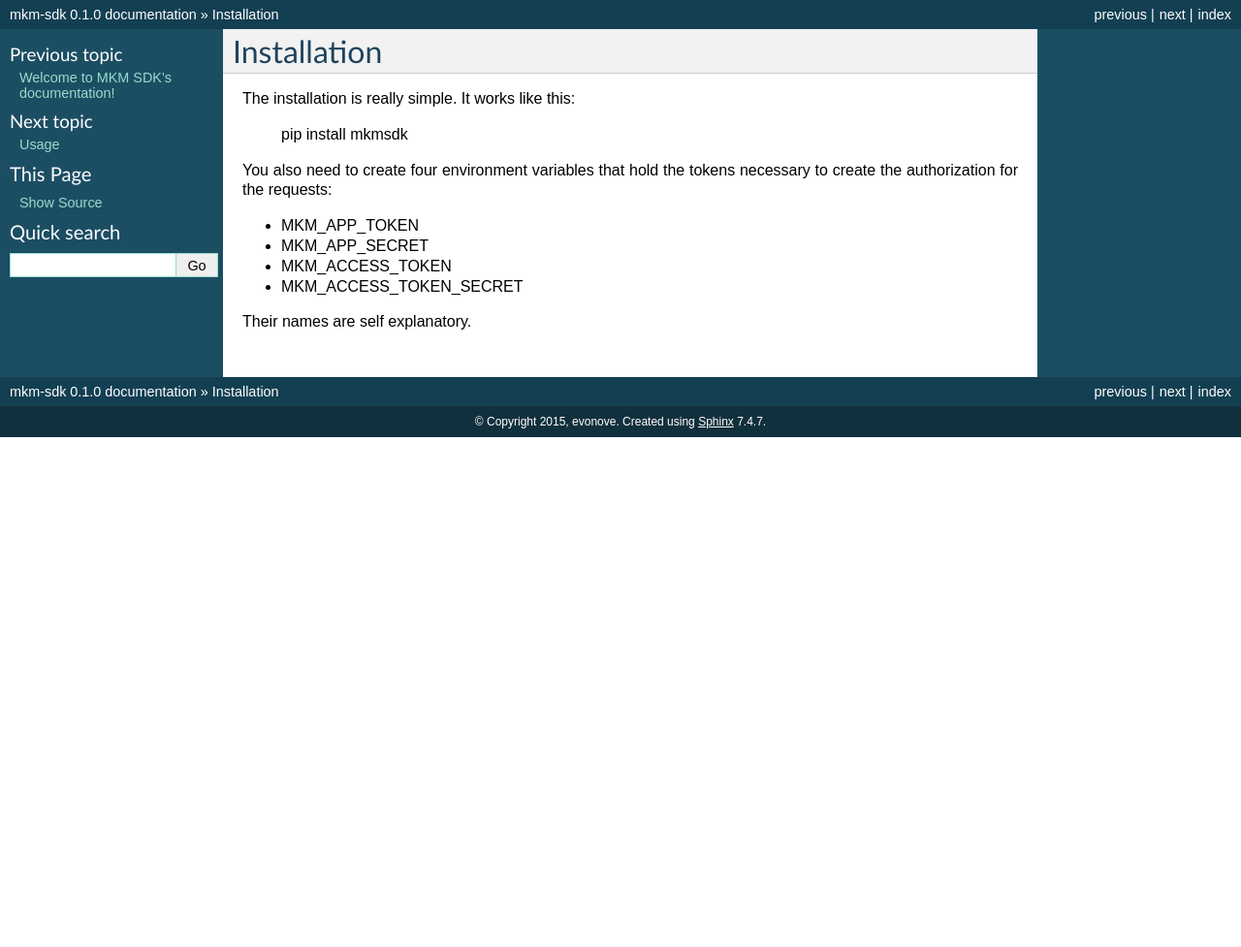
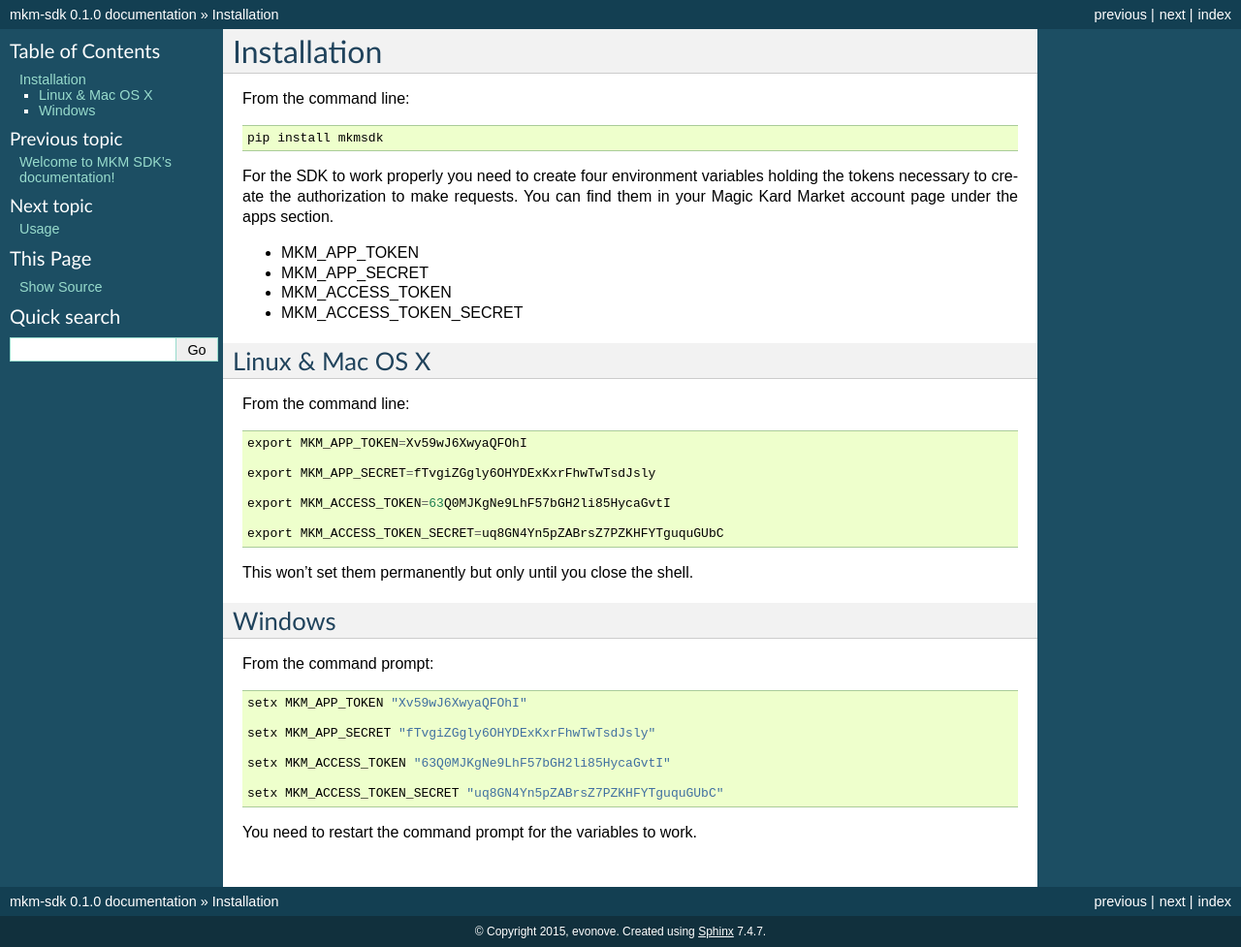
Before and after one commit to evonove/mkm-sdk, a Sphinx documentation site: the page built from docs/installation.rst, in a window 1280 px wide. Shown: the whole page at 97% size. Built offline with Sphinx 7.4.7, drawn with Linux system fonts in a browser that asks for light colours; before the commit the page ends 900 px from its top, so only the background shows below that.

```diff
--- a/docs/index.rst
+++ b/docs/index.rst
@@ -1,12 +1,15 @@
+===================================
 Welcome to MKM SDK's documentation!
 ===================================
 
+A simple SDK for dedicated apps for Magic Kard Market.
 
 Contents:
 
 .. toctree::
-   :maxdepth: 2
+   :maxdepth: 0
 
    installation
    usage
+   contributing
    history
--- a/docs/installation.rst
+++ b/docs/installation.rst
@@ -2,16 +2,46 @@
 Installation
 ============
 
-The installation is really simple. It works like this:
+From the command line::
 
     pip install mkmsdk
 
-You also need to create four environment variables that hold the tokens necessary
-to create the authorization for the requests:
+For the SDK to work properly you need to create four environment variables holding the tokens necessary to create the
+authorization to make requests. You can find them in your Magic Kard Market account page under the apps section.
 
 * MKM_APP_TOKEN
 * MKM_APP_SECRET
 * MKM_ACCESS_TOKEN
 * MKM_ACCESS_TOKEN_SECRET
 
-Their names are self explanatory.
+
+Linux & Mac OS X
+~~~~~~~~~~~~~~~~
+
+From the command line::
+
+    export MKM_APP_TOKEN=Xv59wJ6XwyaQFOhI
+
+    export MKM_APP_SECRET=fTvgiZGgly6OHYDExKxrFhwTwTsdJsly
+
+    export MKM_ACCESS_TOKEN=63Q0MJKgNe9LhF57bGH2li85HycaGvtI
+
+    export MKM_ACCESS_TOKEN_SECRET=uq8GN4Yn5pZABrsZ7PZKHFYTguquGUbC
+
+This won't set them permanently but only until you close the shell.
+
+
+Windows
+~~~~~~~
+
+From the command prompt::
+
+    setx MKM_APP_TOKEN "Xv59wJ6XwyaQFOhI"
+
+    setx MKM_APP_SECRET "fTvgiZGgly6OHYDExKxrFhwTwTsdJsly"
+
+    setx MKM_ACCESS_TOKEN "63Q0MJKgNe9LhF57bGH2li85HycaGvtI"
+
+    setx MKM_ACCESS_TOKEN_SECRET "uq8GN4Yn5pZABrsZ7PZKHFYTguquGUbC"
+
+You need to restart the command prompt for the variables to work.
```
Also changed, not shown: docs/contributing.rst (added, +96 -0 lines), docs/usage.rst (+5 -5 lines).
